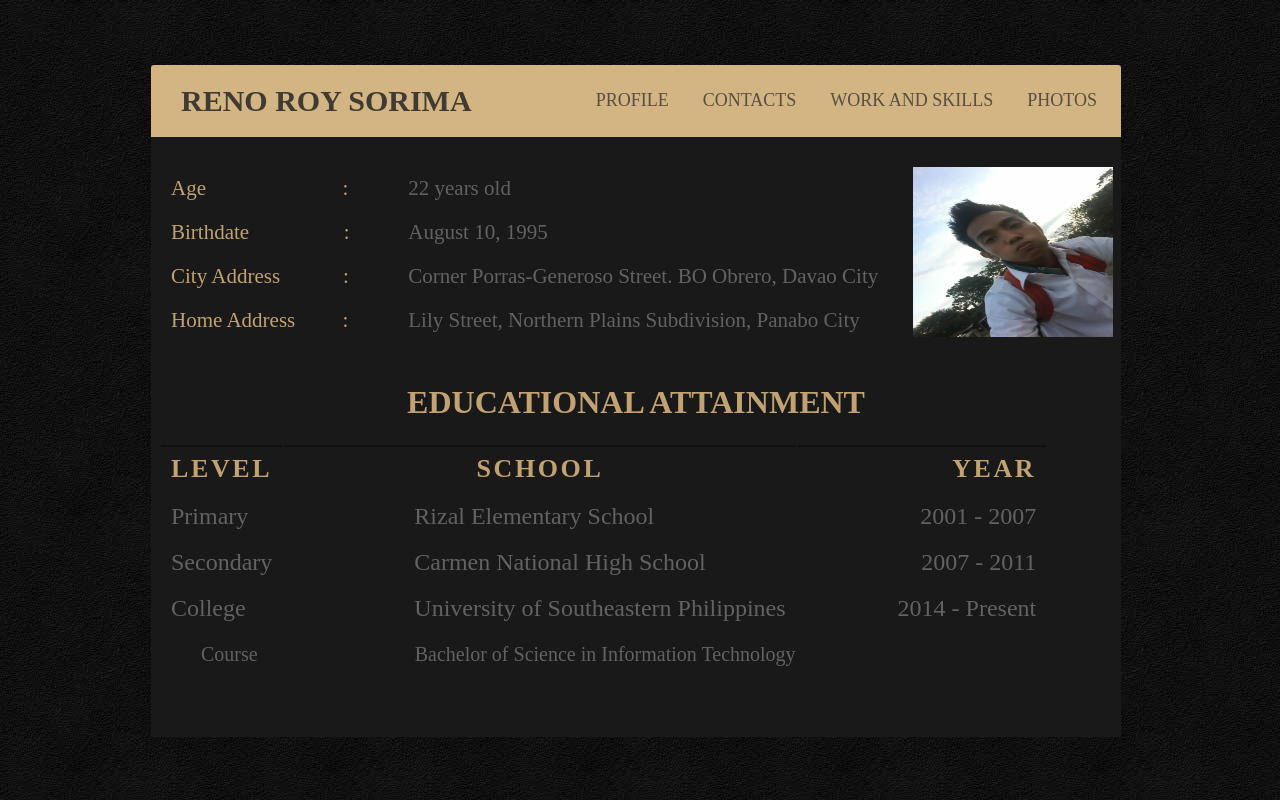
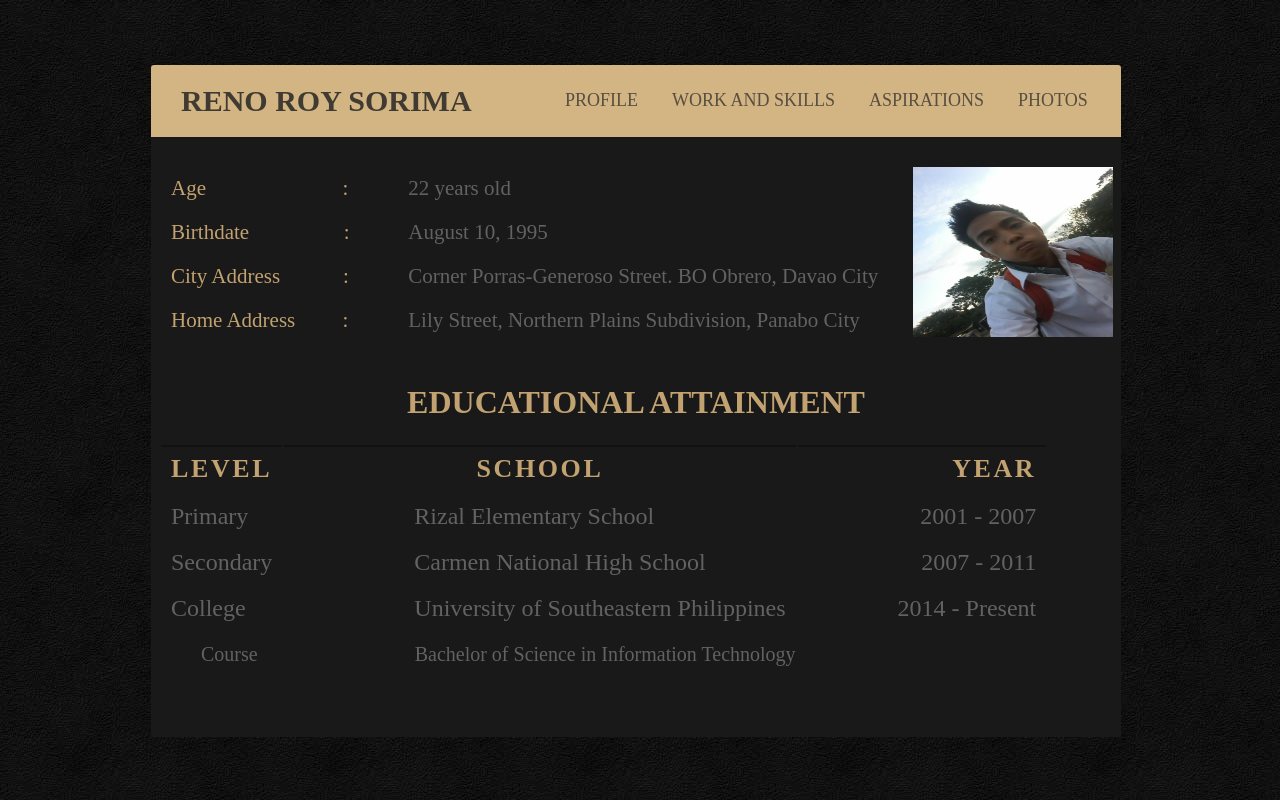
Before and after one commit to rsorima/Sorima_Renoroy_PersonalWebsite, a plain HTML site: page index.html in a window 1280 px wide. Drawn offline with Linux system fonts and the light colour scheme.

Commit message:
fixed some errors in design

```diff
--- a/css/genStyle.css
+++ b/css/genStyle.css
@@ -14,7 +14,7 @@
 	text-transform: uppercase;
 	font-weight: bold;
 	padding-left: 30px;
-	padding-right:100px;
+	padding-right:60px;
 }
 .logo {font-family: 'fjalla_oneregular'; float: left;}
  a:active{color: #584f41; background: #c2a270; box-shadow: none;}
--- a/index.html
+++ b/index.html
@@ -16,10 +16,10 @@ body{background: url(img/body-bg.jpg);
 			</div>
 			<div class = "menus">
 				<ul>
-					<li><a href= "#"  target ="changeContent">Profile</a></li>
-					<li><a href= "#"  target ="changeContent">Contacts</a></li>
-					<li><a href= "#"  target ="changeContent">work and skills</a></li>
-					<li><a href= "#"  target ="changeContent">Photos</a></li>
+					<li><a href= "profile.html" target ="changeContent">Profile</a></li>
+					<li><a href= "work.html" target ="changeContent">work and skills</a></li>
+					<li><a href= "aspiration.html" target ="changeContent">aspirations</a></li>
+					<li><a href= "photos.html" target ="changeContent">Photos</a></li>
 				</ul>
 			</div>
 		</div>
```
